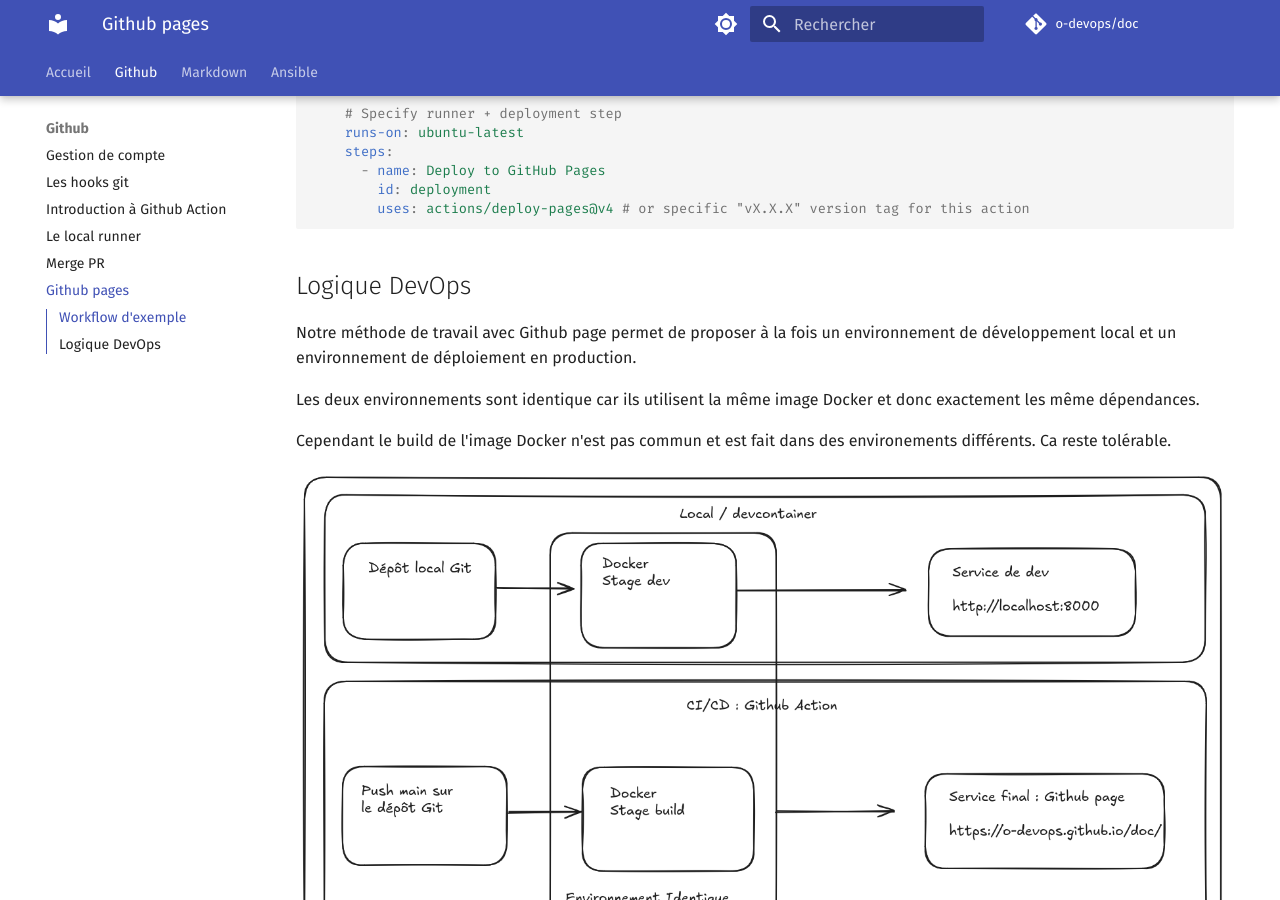
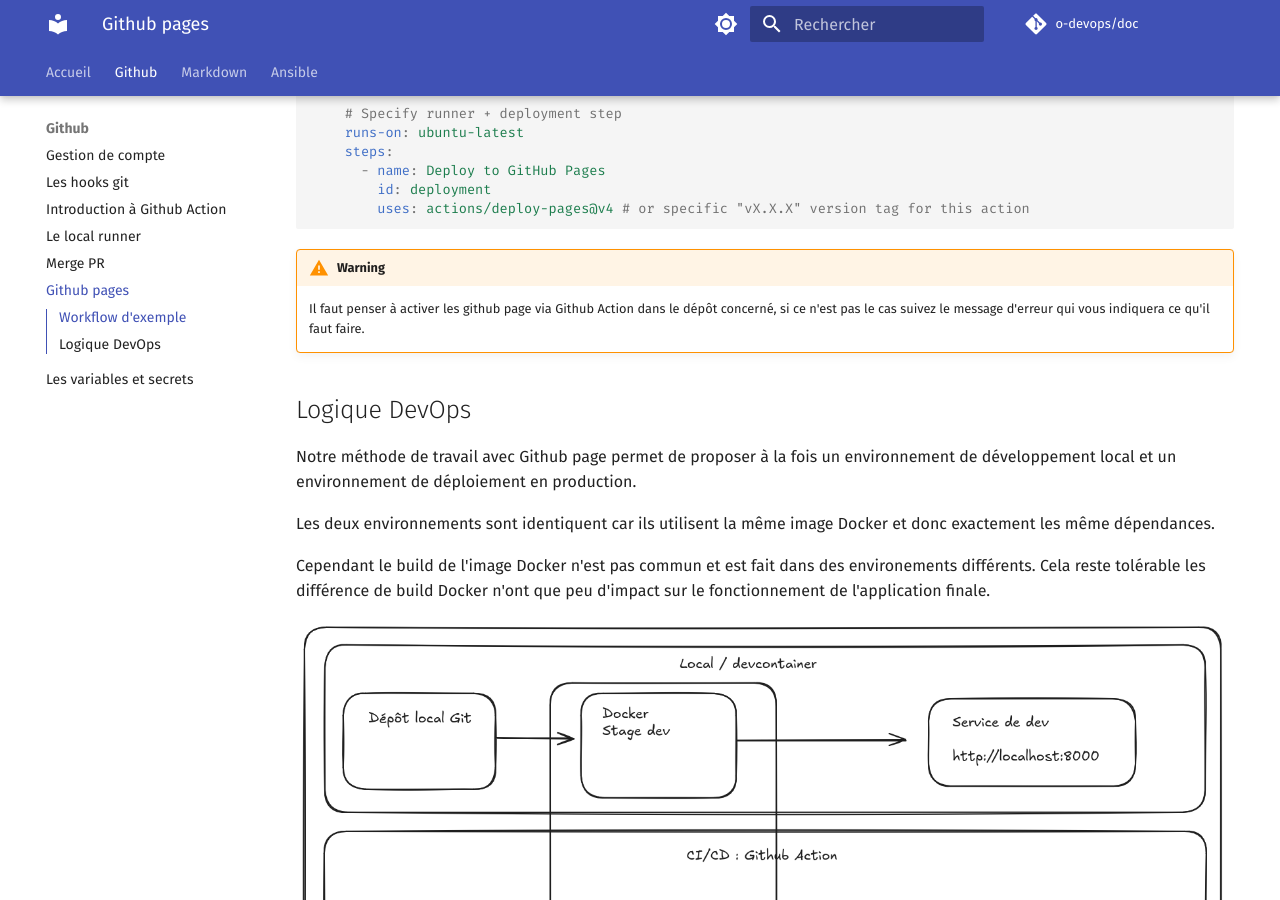
Before and after one commit to o-devops/doc, an MkDocs documentation site: the page built from docs/github/ga-github-pages.md, in a window 1280 px wide and 900 px high, scrolled down 1935 px. Built offline with MkDocs 1.6.1 and Material for MkDocs 9.7.7, drawn with Linux system fonts in a browser that asks for light colours; comment, search, counter and statistics services are not loaded; some of the changed text lies outside the part shown.

Commit message:
add documentation about vars and secrets

````diff
--- a/docs/github/ga-github-pages.md
+++ b/docs/github/ga-github-pages.md
@@ -77,12 +77,16 @@
         uses: actions/deploy-pages@v4 # or specific "vX.X.X" version tag for this action
 ```
 
+!!! warning
+    Il faut penser à activer les github page via Github Action dans le dépôt concerné, si ce n'est pas le cas suivez le message d'erreur qui vous indiquera ce qu'il faut faire.
+
+
 ## Logique DevOps
 
 Notre méthode de travail avec Github page permet de proposer à la fois un environnement de développement local et un environnement de déploiement en production.
 
-Les deux environnements sont identique car ils utilisent la même image Docker et donc exactement les même dépendances.
+Les deux environnements sont identiquent car ils utilisent la même image Docker et donc exactement les même dépendances.
 
-Cependant le build de l'image Docker n'est pas commun et est fait dans des environements différents. Ca reste tolérable.
+Cependant le build de l'image Docker n'est pas commun et est fait dans des environements différents. Cela reste tolérable les différence de build Docker n'ont que peu d'impact sur le fonctionnement de l'application finale.
 
 ![alt text](image-1.png)
--- a/mkdocs.yml
+++ b/mkdocs.yml
@@ -42,6 +42,7 @@
     - Le local runner: github/ga-local-runner.md
     - Merge PR: github/merge.md
     - Github pages: github/ga-github-pages.md
+    - Les variables et secrets: github/ga-vars-and-secrets.md
   - Markdown:
     - Les textes: markdown/Texte.md
     - Le code: markdown/Code.md
````
Also changed, not shown: other parts of docs/github/ga-github-pages.md (+1 -1 lines), docs/github/ga-vars-and-secrets.md (added, +49 -0 lines), docs/github/image-4.png (added), 1 other file.
